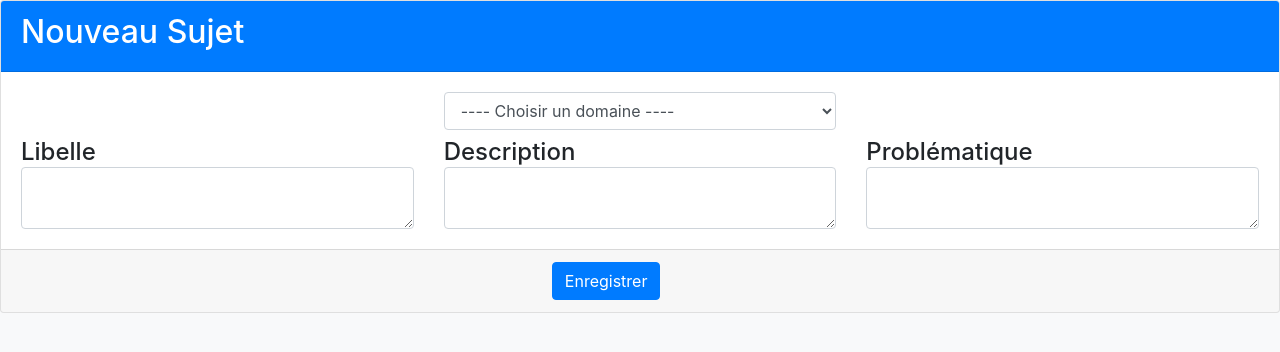
After one commit to FAZEYNA/L2---MEMOIRE, a PHP site: the page made by pages/ajoutSujet.php in a window 1280 px wide. The commit adds this page. Shown: the top 352 px of the page. Run offline with PHP 8.4, Linux system fonts and the light colour scheme; tables that the repository leaves empty or names only in its code hold one stand-in row (values such as "Sample post"); the template is opened without the code that fills it: most values are stand-ins (such as "Sample title", 1, 10 or a date in 2020).

Commit message:
other features added

```diff
--- /dev/null
+++ b/pages/ajoutSujet.php
@@ -0,0 +1,52 @@
+<form action="" method="POST">
+    <div class="card">
+        <div class="card-header bg-primary">
+            <h2 class="text-white">Nouveau Sujet</h2>
+        </div>
+        <div class="card-body">
+            <div class="row">
+                <div class="col-md-4 offset-4 mb-2">
+                    <select name="domaine" id="" class="form-control">
+                        <option value="" selected disabled>---- Choisir un domaine ----</option>
+                        <?php
+                            foreach($domaines as $d) {  ?>
+                                <option value="<?=$d["idDomaine"]?>"><?=$d["nomDomaine"]?></option>
+                            <?php } ?>
+                        ?>
+                    </select>
+                </div>
+            </div>
+            <div class="row">
+                <div class="col-4">
+                    <span class="h4">Libelle</span>
+                    <textarea class="form-control" name="libelle"></textarea>
+                </div>
+                <div class="col-4">
+                    <span class="h4">Description</span>
+                    <textarea class="form-control" name="description"></textarea>
+                </div>
+                <div class="col-4">
+                    <span class="h4">Problématique</span>
+                    <textarea class="form-control" name="problematique"></textarea>
+                </div>
+            </div>
+        </div>
+        <div class="card-footer">
+            <div class="col-4 offset-5">
+                <input type="submit" name="btn" value="Enregistrer" class="btn btn-primary">
+            </div>
+        </div>
+    </div>
+</form>
+
+<?php
+    if(isset($_POST['btn']))
+    {
+        extract($_POST);
+        $resultat = insertSujet( $libelle, $description, $problematique, $domaine);
+        if($resultat)
+            echo "<h3 class='text-success'>Sujet ajouté avec succès !</h3>";
+        else
+            echo "<h3 class='text-danger'>Erreur d'ajout !</h3>";
+    }
+?>
```
Also changed, not shown: index.php (+83 -2 lines), models/sujet.php (added, +15 -0 lines), public/ajax/getSujetByDomaine.php (added, +15 -0 lines).
